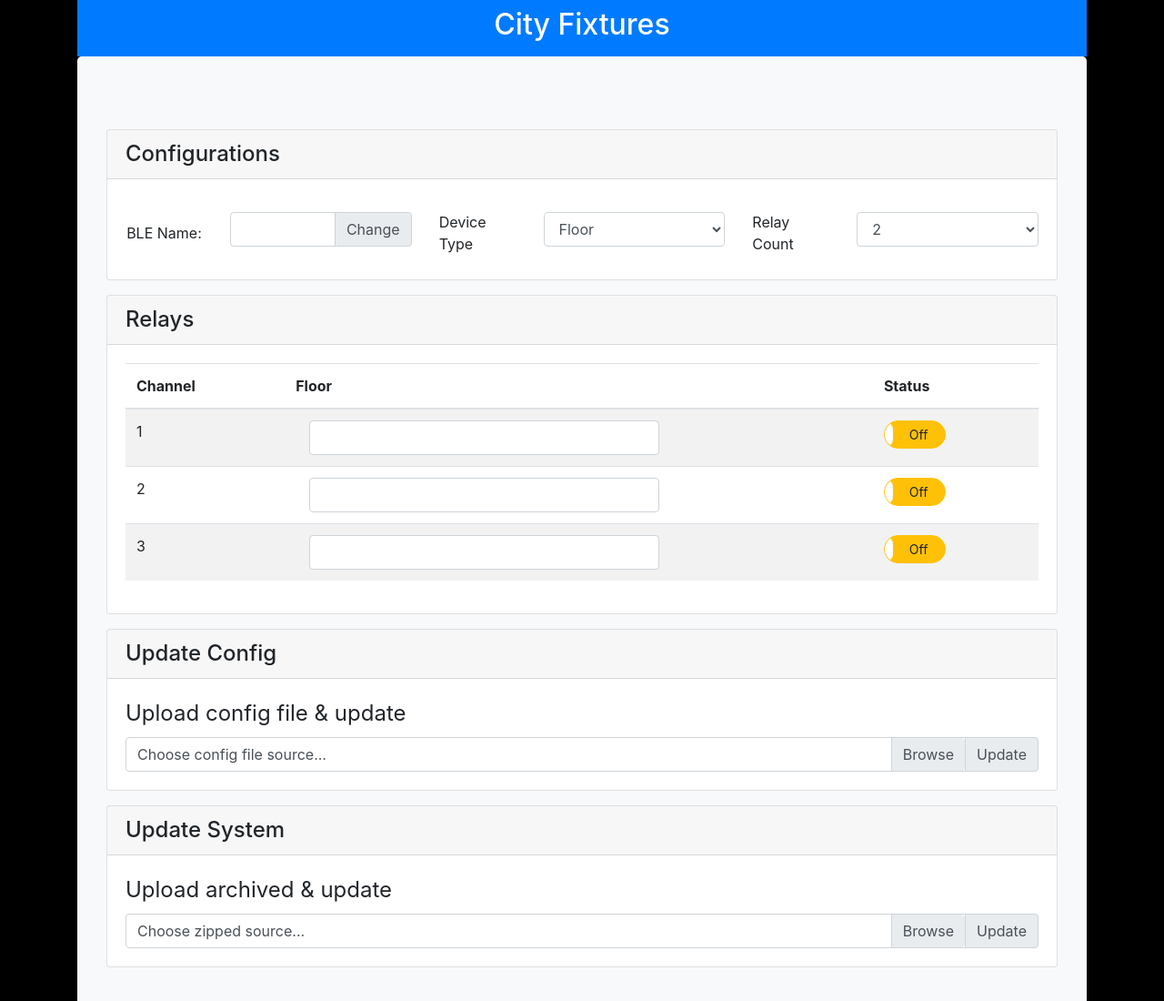
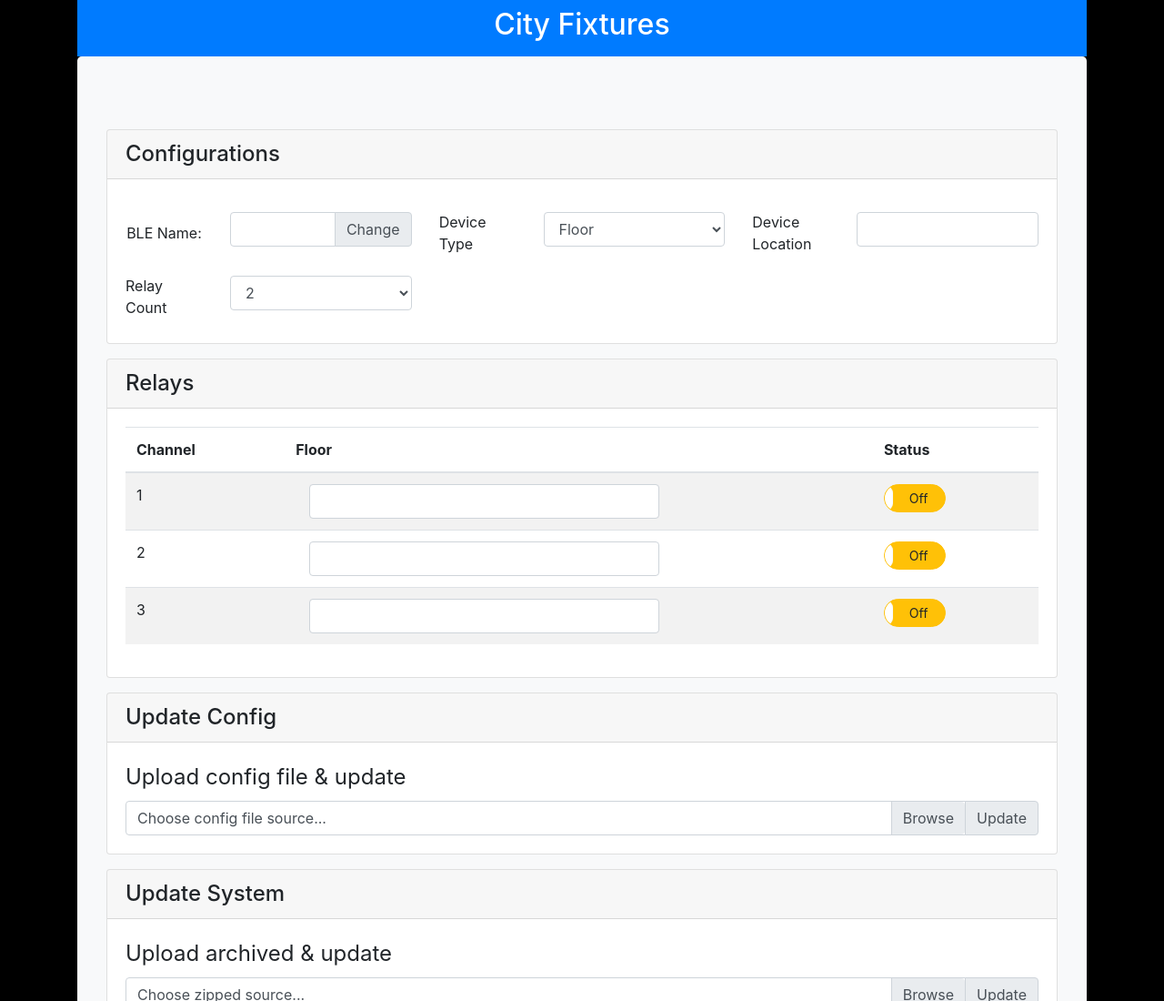
Before and after one commit to raymatos/city-fixtures-ble, a plain HTML site: page data/index.htm in a window 1280 px wide. Shown: the top 1100 px of the page at 91% size. Drawn offline with Linux system fonts and the light colour scheme.

Commit message:
update template

```diff
--- a/data/config.json
+++ b/data/config.json
@@ -1,6 +1,7 @@
 {
 	"name": "Fixture",
 	"mode": 0,
+	"location": 0,
 	"relay_count": 2,
 	"relays": [
 		{
--- a/data/index.htm
+++ b/data/index.htm
@@ -77,6 +77,15 @@
                     <option>Elevator</option>
                   </select>
 
+                </div>
+              </div>
+            </div>
+
+            <div class="col-sm-4">
+              <div class="form-group row form-inline">
+                <label for="device-type" class="col-form-label col-sm-4 mt-2">Device Location</label>
+                <div class="input-group col-sm-8">
+                  <input type="text" class="form-control" id="floor" />
                 </div>
               </div>
             </div>
```
